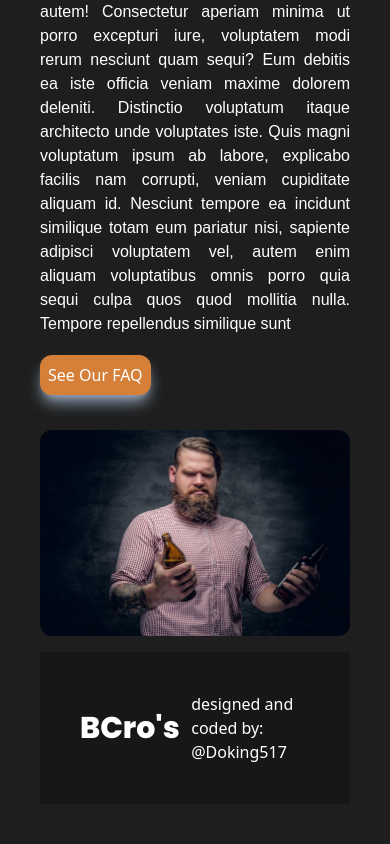
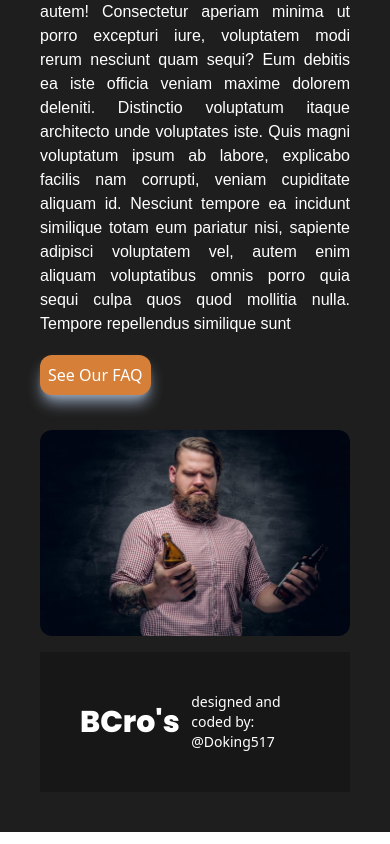
Before and after one commit to Doking517/breweries_site, a React (Vite) app: page / in a window 390 px wide. Shown: the part 2290-3134 px from the top of the page. Built offline with nearby package versions, Linux system fonts and the light colour scheme.

Commit message:
correcting the scroll bug

```diff
--- a/src/components/Footer/Footer.jsx
+++ b/src/components/Footer/Footer.jsx
@@ -6,9 +6,15 @@ const Footer = () => {
 			<h1 className="font-extrabold font-poppins-extrabold text-3xl hover:text-[#d67f39] cursor-pointer duration-500">
 				<a href="/">BCro's</a>
 			</h1>
-			<p className='sm:text-sm'>
+			<p className="sm:text-sm text-sm ">
 				designed and coded by:{' '}
-				<a href="https://github.com/Doking517/breweries_site">@Doking517</a>
+				<a
+                    href="https://github.com/Doking517/breweries_site"
+                    target="_blank"
+					className="hover:text-[#d67f39] cursor-pointer duration-500"
+				>
+					@Doking517
+				</a>
 			</p>
 		</div>
 	);
```
